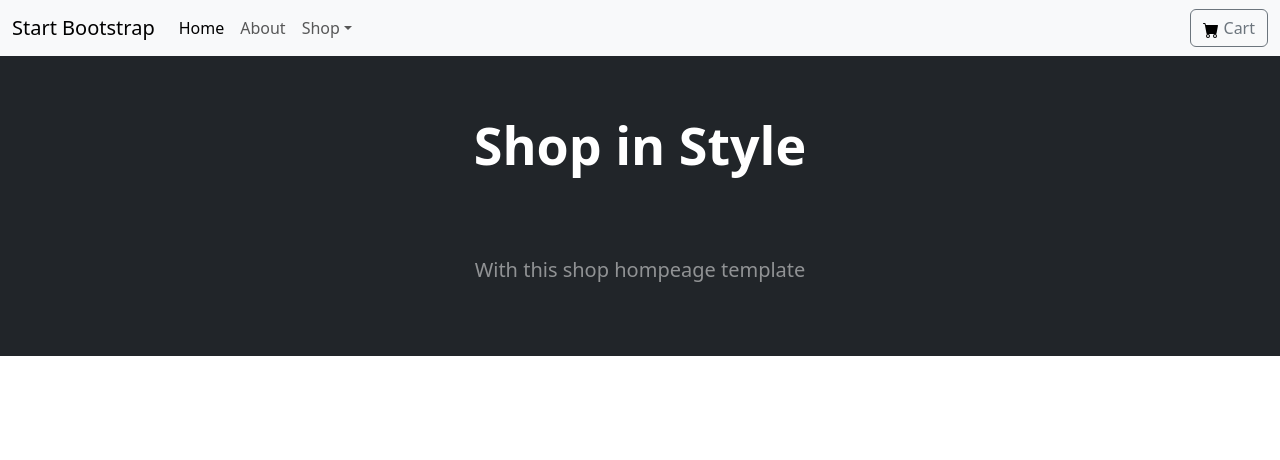
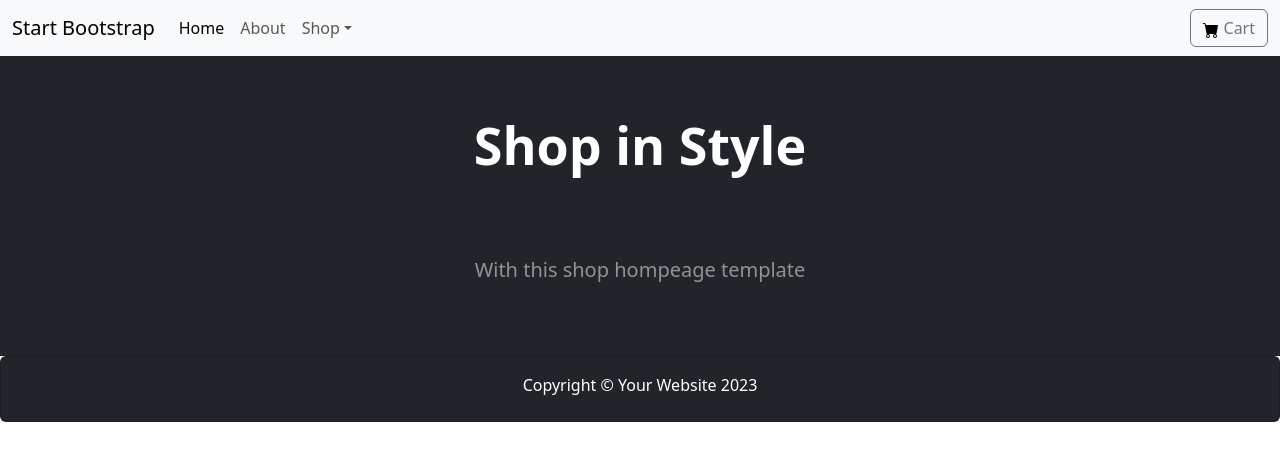
Before and after one commit to EclipticCode/Shopping-Cart-Task, a React (Vite) app: page / in a window 1280 px wide. Shown: the top 460 px of the page. Built offline with nearby package versions, Linux system fonts and the light colour scheme.

Commit message:
added Footer component

```diff
--- a/src/App.jsx
+++ b/src/App.jsx
@@ -1,12 +1,14 @@
 import React from 'react'
 import Navbar from './components/Navbar'
 import Banner from './components/Banner'
+import Footer from './components/Footer'
 
 const App = () => {
   return (
     <div>
       <Navbar/>
       <Banner/>
+      <Footer/>
     </div>
   )
 }
--- /dev/null
+++ b/src/components/Footer.css
@@ -0,0 +1,4 @@
+.card{
+    background-color: #212529;
+    color: white;
+}
--- /dev/null
+++ b/src/components/Footer.jsx
@@ -0,0 +1,16 @@
+import React from 'react'
+import './Footer.css'
+
+const Footer = () => {
+    return (
+        <div>
+            <div className="card">
+                <div className="card-body">
+                    <p className="card-title text-center">Copyright © Your Website 2023</p>
+                </div>
+            </div>
+        </div>
+    )
+}
+
+export default Footer
```
